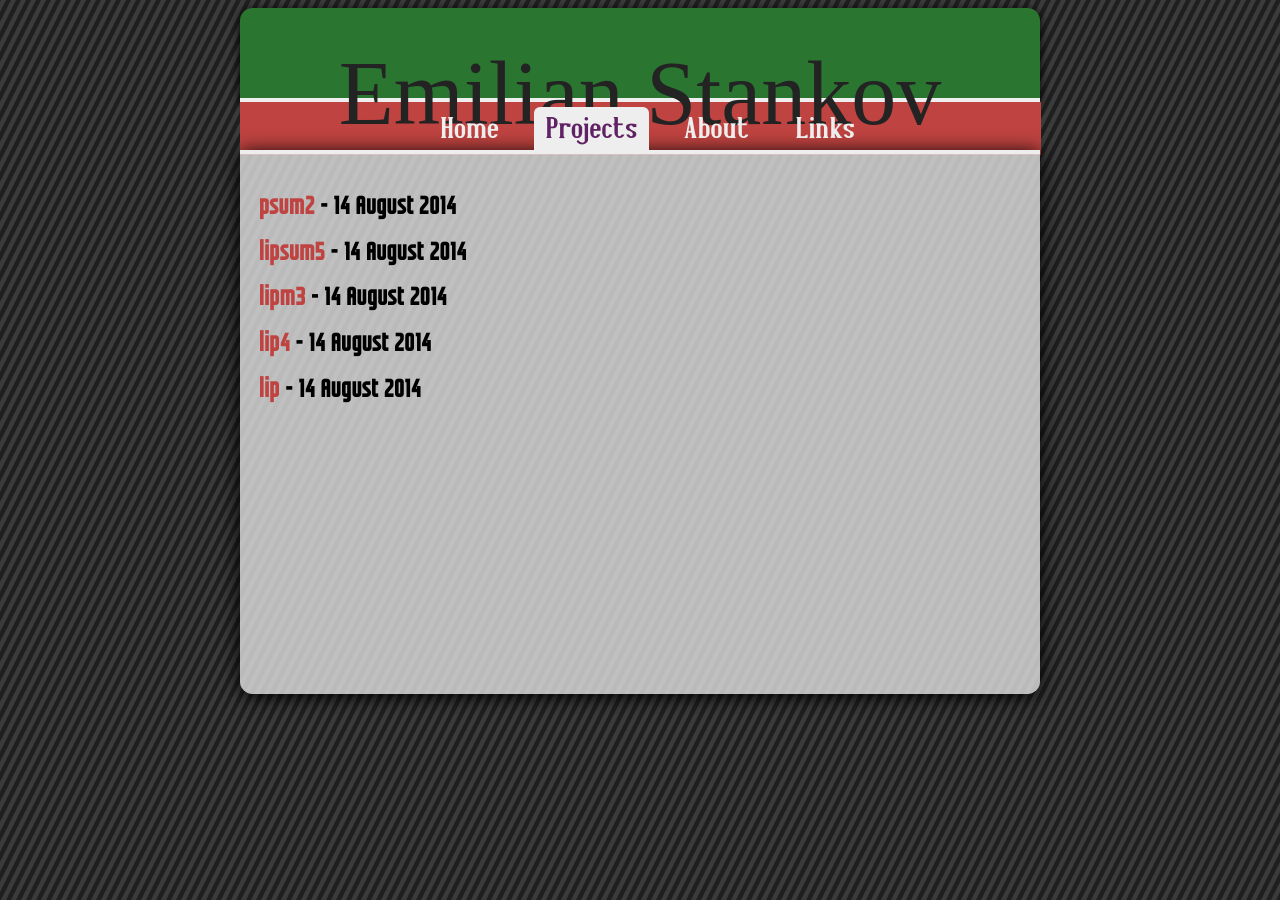
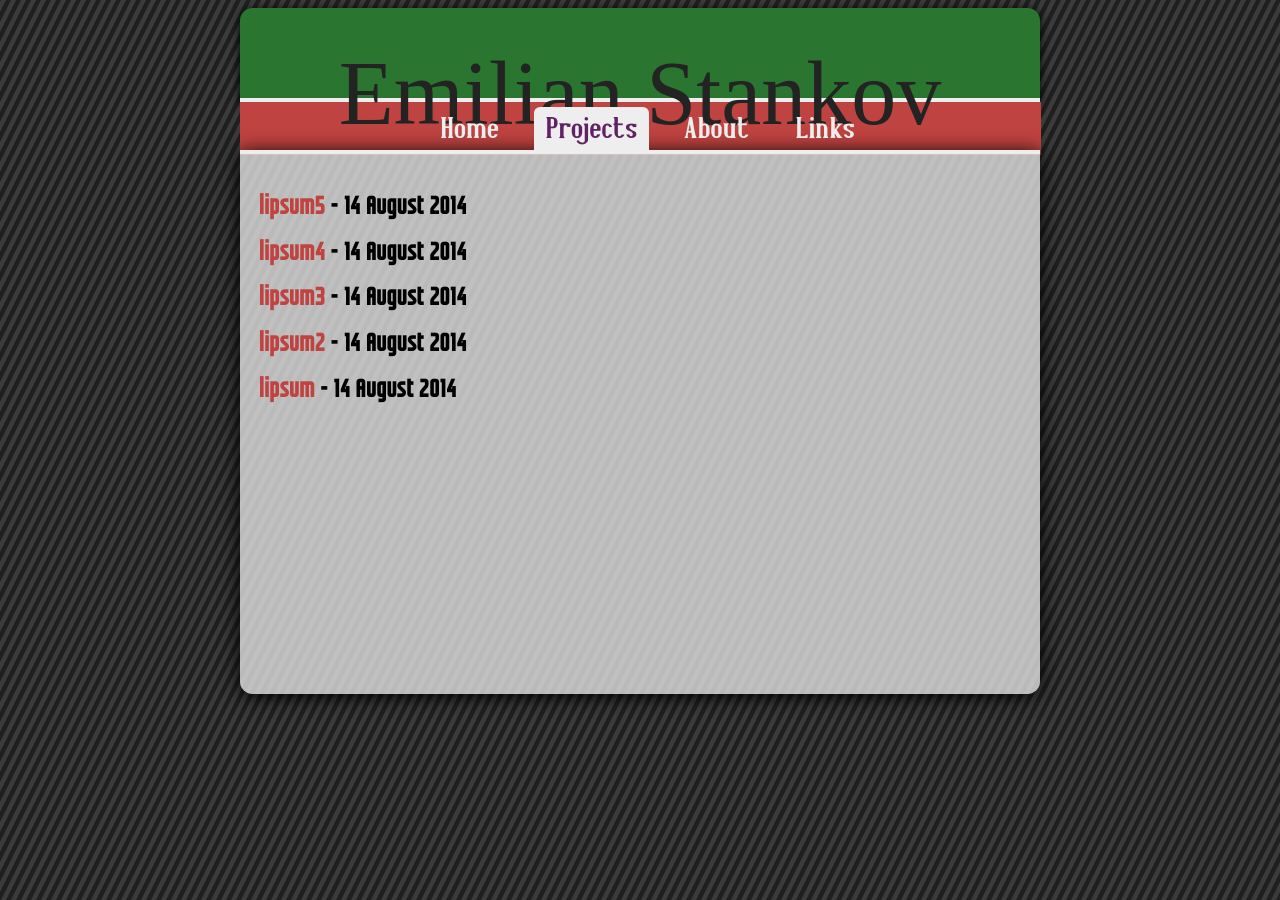
Before and after one commit to EmilianStankov/emilianstankov.github.io, a Jekyll site: the page built from projects.html, in a window 1280 px wide. Built offline with Jekyll 4.4.1, drawn with Linux system fonts in a browser that asks for light colours; Markdown is read by kramdown in place of the engine named in the settings.

Commit message:
Renamed bogus posts

```diff
--- a/_posts/2014-08-14-lip.html
+++ b/_posts/2014-08-14-lipsum.html
@@ -1,5 +1,5 @@
 ---
-title: lip
+title: lipsum
 layout: default
 ---
 {% include post-menu.html %}
--- a/_posts/2014-08-14-lipm3.html
+++ b/_posts/2014-08-14-lipsum2.html
@@ -1,5 +1,5 @@
 ---
-title: lipm3
+title: lipsum2
 layout: default
 ---
 {% include post-menu.html %}
--- a/_posts/2014-08-14-psum2.html
+++ b/_posts/2014-08-14-lipsum3.html
@@ -1,5 +1,5 @@
 ---
-title: psum2
+title: lipsum3
 layout: default
 ---
 {% include post-menu.html %}
--- a/_posts/2014-08-14-lip4.html
+++ b/_posts/2014-08-14-lipsum4.html
@@ -1,5 +1,5 @@
 ---
-title: lip4
+title: lipsum4
 layout: default
 ---
 {% include post-menu.html %}
```
